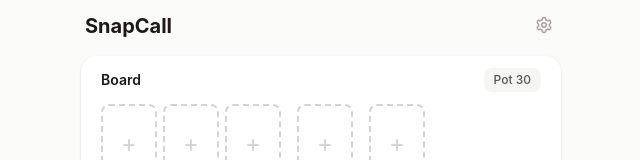
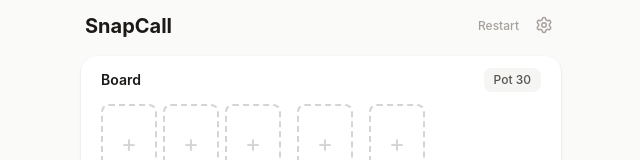
Before and after one commit to erning/snapcall, a React (Vite) app in the folder apps/web/: page / in a window 1280 px wide. Shown: the top 160 px of the page, without its empty margins (319-959 px from the left). Built offline with nearby package versions, Linux system fonts and the light colour scheme.

Commit message:
feat(web): add long-press restart gesture to header
- Move game reset from settings page to main header as long-press button
- Show 'Long press to restart' hint on short press
- Prevent text selection and callout menu during long press gestures
- Remove Reset Game button from settings page

```diff
--- a/apps/web/src/App.tsx
+++ b/apps/web/src/App.tsx
@@ -1,4 +1,4 @@
-import { useMemo, useState } from "react";
+import { useMemo, useRef, useState } from "react";
 import { Settings as SettingsIcon } from "lucide-react";
 import { usePersistedReducer } from "./hooks/usePersistedReducer";
 import { useEquity } from "./hooks/useEquity";
@@ -16,6 +16,9 @@
   const [settingsOpen, setSettingsOpen] = useState(false);
   const [villainEditorOpen, setVillainEditorOpen] = useState(false);
   const [editVillainCount, setEditVillainCount] = useState(1);
+  const [restartHint, setRestartHint] = useState(false);
+  const restartTimerRef = useRef<ReturnType<typeof setTimeout>>(null);
+  const restartFiredRef = useRef(false);
 
   const boardStr = useMemo(
     () => state.board.filter(Boolean).join(""),
@@ -75,14 +78,6 @@
           resetSettings();
           dispatch({ type: "RESET_VILLAIN_COUNT" });
         }}
-        onResetGame={() => {
-          dispatch({
-            type: "RESET",
-            bigBlind: settings.bigBlind,
-            smallBlind: settings.smallBlind,
-          });
-          setSettingsOpen(false);
-        }}
         onBack={() => setSettingsOpen(false)}
       />
     );
@@ -101,6 +96,42 @@
           <div>
             <h1 className="text-xl font-bold text-stone-900">SnapCall</h1>
           </div>
+          <div className="flex items-center gap-1">
+            <div className="relative">
+            <button
+              type="button"
+              className="text-stone-400 hover:text-stone-600 text-xs font-medium px-2 py-1 transition-colors duration-200 select-none"
+              onPointerDown={() => {
+                restartFiredRef.current = false;
+                restartTimerRef.current = setTimeout(() => {
+                  restartFiredRef.current = true;
+                  dispatch({
+                    type: "RESET",
+                    bigBlind: settings.bigBlind,
+                    smallBlind: settings.smallBlind,
+                  });
+                  setRestartHint(false);
+                }, 500);
+              }}
+              onPointerUp={() => {
+                if (restartTimerRef.current) clearTimeout(restartTimerRef.current);
+                if (!restartFiredRef.current) {
+                  setRestartHint(true);
+                  setTimeout(() => setRestartHint(false), 1500);
+                }
+              }}
+              onPointerLeave={() => {
+                if (restartTimerRef.current) clearTimeout(restartTimerRef.current);
+              }}
+            >
+              Restart
+            </button>
+            {restartHint && (
+              <p className="absolute top-full right-0 whitespace-nowrap text-xs font-medium text-orange-500">
+                Long press to restart
+              </p>
+            )}
+            </div>
             <button
               type="button"
               className="text-stone-400 hover:text-stone-600 p-1 transition-colors duration-200"
@@ -108,6 +139,7 @@
             >
               <SettingsIcon size={18} />
             </button>
+          </div>
         </header>
 
         <div className="relative">
--- a/apps/web/src/components/SettingsPage.tsx
+++ b/apps/web/src/components/SettingsPage.tsx
@@ -45,7 +45,6 @@
   settings: Settings;
   onUpdate: (partial: Partial<Settings>) => void;
   onReset: () => void;
-  onResetGame: () => void;
   onBack: () => void;
 }
 
@@ -53,7 +52,6 @@
   settings,
   onUpdate,
   onReset,
-  onResetGame,
   onBack,
 }: SettingsPageProps) {
   return (
@@ -111,13 +109,6 @@
           <div className="bg-white rounded-2xl p-4 space-y-3 border border-stone-100">
             <button
               type="button"
-              onClick={onResetGame}
-              className="w-full rounded-lg bg-orange-500 hover:bg-orange-600 text-white text-sm font-medium py-2.5 transition-colors duration-200"
-            >
-              Reset Game
-            </button>
-            <button
-              type="button"
               onClick={onReset}
               className="w-full text-center text-xs text-stone-400 hover:text-stone-600 transition-colors duration-200"
             >
--- a/apps/web/src/index.css
+++ b/apps/web/src/index.css
@@ -29,6 +29,14 @@
 
 body {
   font-family: "SF Pro Text", "Helvetica Neue", Helvetica, Arial, sans-serif;
+  -webkit-user-select: none;
+  user-select: none;
+  -webkit-touch-callout: none;
+}
+
+input, textarea {
+  -webkit-user-select: text;
+  user-select: text;
 }
 
 /* Custom 13-column grid for card/range pickers */
```
Lines whose indentation alone changed are shown as unchanged.
